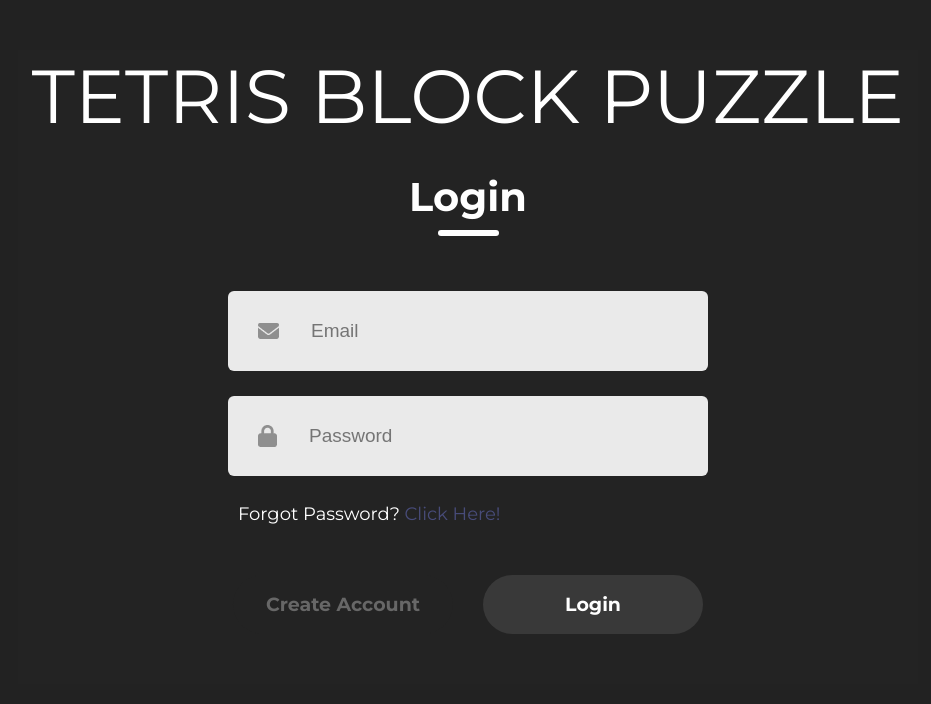
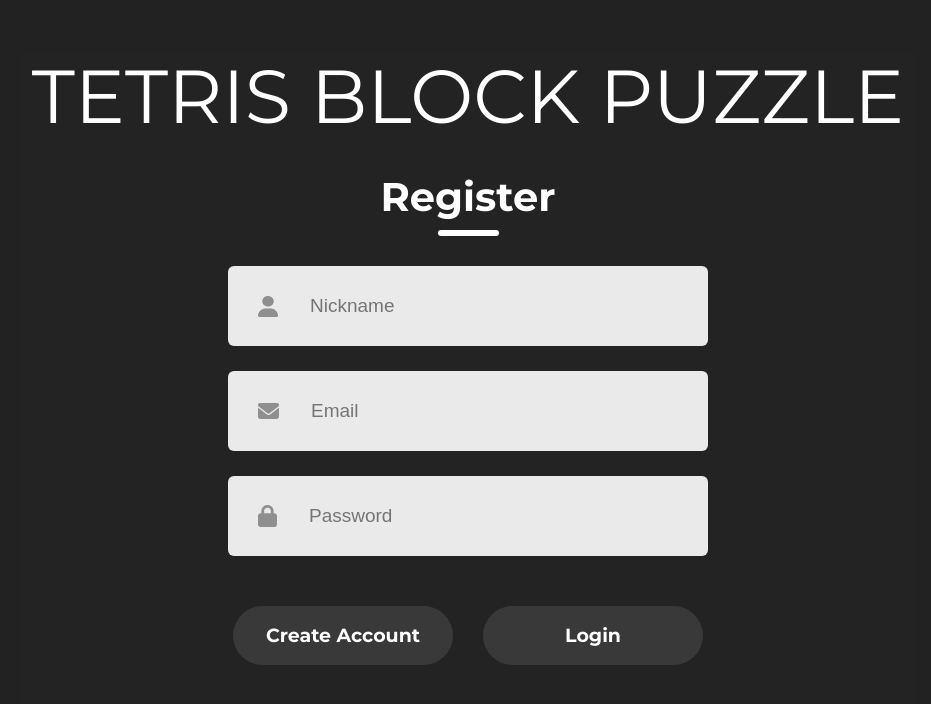
Before and after one commit to isaacbatista26/Tetris-Game-Puzzle, a React (Vite) app in the folder client/: page / in a window 1280 px wide. Shown: the top 704 px of the page, without its empty margins (172-1103 px from the left). Built offline with nearby package versions, Linux system fonts and the light colour scheme.

Commit message:
fix: Register | Styled Components

```diff
--- a/client/src/App.jsx
+++ b/client/src/App.jsx
@@ -1,7 +1,7 @@
 import React from 'react';
 //import { BrowserRouter , Route, Routes } from 'react-router-dom'
-import LoginSingup from './Components/LoginPage/LoginSignup/LoginSignup.jsx';
-/*import Tetris from './Pages/Tetris';*/
+import Register from './Components/LoginPage/LoginSignup/Register.jsx';
+import Tetris from './Pages/Tetris';
 
 const App = ({ playerInfo }) => {
   return (
@@ -13,7 +13,7 @@ const App = ({ playerInfo }) => {
     </BrowserRouter>
     */
    /*<Tetris playerInfo={playerInfo}/>*/
-   <LoginSingup/>
+   <Register />
   );
 };
 
--- a/client/src/Components/LoginPage/LoginSignup/Register.jsx
+++ b/client/src/Components/LoginPage/LoginSignup/Register.jsx
@@ -1,29 +1,64 @@
 import React, { useState } from 'react';
+import {
+  Container,
+  Header,
+  Text,
+  Underline,
+  Inputs,
+  Input,
+  InputImage,
+  InputField,
+  ForgotPassword,
+  SubmitContainer,
+  Submit,
+  GraySubmit,
+  Title,
+} from './StyledComponent.js'
 
 import user_icon from '../Assets/person.png'
 import email_icon from '../Assets/email.png'
 import password_icon from '../Assets/password.png'
 
-const register = () => {
+const Register = () => {
 
-    const [action, setAction] = useState("Login");
+    const [action, setAction] = useState("Login"); // Adicionando o estado e a função para alterá-lo
 
-    return (
-        <div className='container'>
-            <div className="title">TETRIS BLOCK PUZZLE</div>
-            <div className='header'>
-                <div className="text">Register</div>
-                <div className="underline"></div>
-            </div>
 
-            <div className="inputs">
-            <div className="inputs">
-                <img src={user_icon} alt="" />
-                <input type="email" placeholder='Email' />
-            </div>
+  return (
+    <Container>
+      <Title>TETRIS BLOCK PUZZLE</Title>
+      <Header>
+        <Text>Register</Text>
+        <Underline></Underline>
+      </Header>
 
-            </div>
-        </div>
-    )
+      <Inputs>
+        <Input>
+          <InputImage src={user_icon} alt="" />
+          <InputField type="text" placeholder="Nickname" />
+        </Input>
+        <Input>
+          <InputImage src={email_icon} alt="" />
+          <InputField type="email" placeholder='Email' />
+        </Input>
+        <Input>
+          <InputImage src={password_icon} alt="" />
+          <InputField type="password" placeholder="Password" />
+        </Input>
+      </Inputs>
 
+      <SubmitContainer>
+        <Submit className={action === "Login" ? "gray" : ""} onClick={() => { setAction("Sign Up") }}>
+          Create Account
+        </Submit>
+        <Submit className={action === "Sign Up" ? "gray" : ""} onClick={() => { setAction("Login") }}>
+          Login
+        </Submit>
+
+      </SubmitContainer>
+
+    </Container>
+  );
 }
+
+export default Register;
--- /dev/null
+++ b/client/src/Components/LoginPage/LoginSignup/StyledComponent.js
@@ -0,0 +1,110 @@
+import styled from 'styled-components';
+
+export const Container = styled.div`
+  display: flex;
+  flex-direction: column;
+  margin: auto;
+  margin-top: 50px;
+  width: 900px;
+  background: #232323;
+`;
+
+export const Header = styled.div`
+  display: flex;
+  flex-direction: column;
+  align-items: center;
+  gap: 9px;
+  width: 100%;
+  margin-top: 30px;
+`;
+
+export const Text = styled.div`
+  color: #fff;
+  font-size: 40px;
+  font-weight: 700;
+`;
+
+export const Underline = styled.div`
+  width: 61px;
+  height: 6px;
+  background: #fff;
+  border-radius: 9px;
+`;
+
+export const Inputs = styled.div`
+  margin-top: 30px;
+  display: flex;
+  flex-direction: column;
+  gap: 25px;
+`;
+
+export const Input = styled.div`
+  display: flex;
+  align-items: center;
+  margin: auto;
+  width: 480px;
+  height: 80px;
+  background: #eaeaea;
+  border-radius: 6px;
+`;
+
+export const InputImage = styled.img`
+  margin: 0px 30px;
+`;
+
+export const InputField = styled.input`
+  height: 50px;
+  width: 400px;
+  background: transparent;
+  border: none;
+  outline: none;
+  color: #797979;
+  font-size: 19px;
+`;
+
+export const ForgotPassword = styled.div`
+  padding-left: 220px;
+  margin-top: 27px;
+  color: #fff;
+  font-size: 18px;
+
+  & span {
+    color: #484c7a;
+    cursor: pointer;
+  }
+`;
+
+export const SubmitContainer = styled.div`
+  display: flex;
+  gap: 30px;
+  margin: 50px auto;
+`;
+
+export const Submit = styled.div`
+  display: flex;
+  justify-content: center;
+  align-items: center;
+  width: 220px;
+  height: 59px;
+  color: #fff;
+  background: #393939;
+  border-radius: 50px;
+  font-size: 19px;
+  font-weight: 700;
+  cursor: pointer;
+`;
+
+export const GraySubmit = styled(Submit)`
+  background: #232323;
+  color: #676767;
+`;
+
+export const Title = styled.div`
+  font-family: 'Montserrat', sans-serif;
+  color: #fff;
+  font-size: 75px;
+  display: flex;
+  flex-direction: column;
+  align-items: center;
+  width: 100%;
+`;
```
